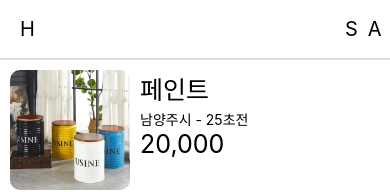
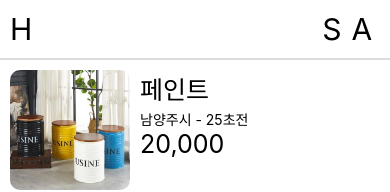
Before and after one commit to bobready0812/Rnmake, a React Native app: screen / in a window 390 px wide. Shown: the top 192 px of the page. Built offline with nearby package versions, Linux system fonts and the light colour scheme.

Commit message:
20211102

```diff
--- a/App.js
+++ b/App.js
@@ -189,28 +189,28 @@ price: {
   fontSize:25,
 },
 ham: {
- marginLeft:20,
+ marginLeft:10,
  alignItems:"center",
  justifyContent:"center"
 
 },
 txham: {
-  fontSize:20,
+  fontSize:30,
 },
 search:{
-  marginLeft:310,
+  marginLeft:290,
   marginRight:10,
   justifyContent:"center"
 },
 txSearch:{
-  fontSize:20,
+  fontSize:30,
 },
 alert:{
-  marginRight:20,
+   marginRight:20,
   justifyContent:"center",
 },
 txAlert: {
-  fontSize:20,
+  fontSize:30,
 }
 
 
```
